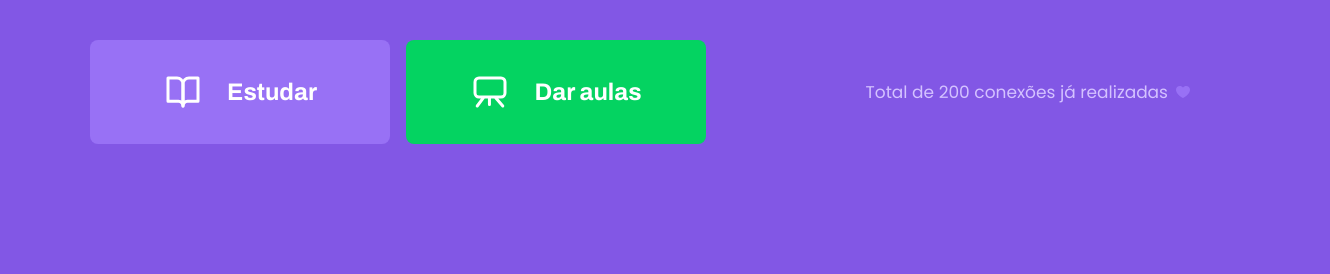
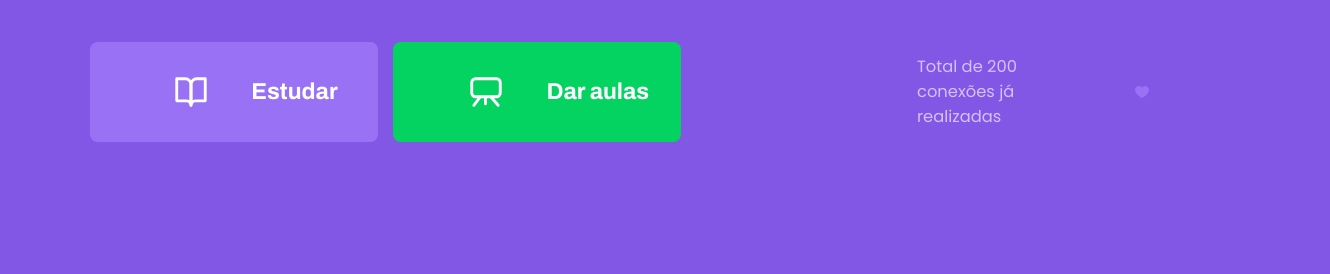
Before and after one commit to ItanuRomero/Proffy-Project, a plain HTML site: page index.html in a window 1280 px wide. Shown: the part 526-800 px from the top of the page, 1330 px wide, since content can reach past the window. Drawn offline with Linux system fonts and the light colour scheme.

Commit message:
fixed known bugs.

```diff
--- a/styles/main.css
+++ b/styles/main.css
@@ -65,6 +65,9 @@ textarea {
 
 @media (min-width: 700px) {
     :root {
-        font-size: 62.5%; /* todo 1rem vai ser relativo a 10px */
+        font-size: 60%;
+    }
+    #container img {
+        margin: 4.3rem;
     }
 }
```
